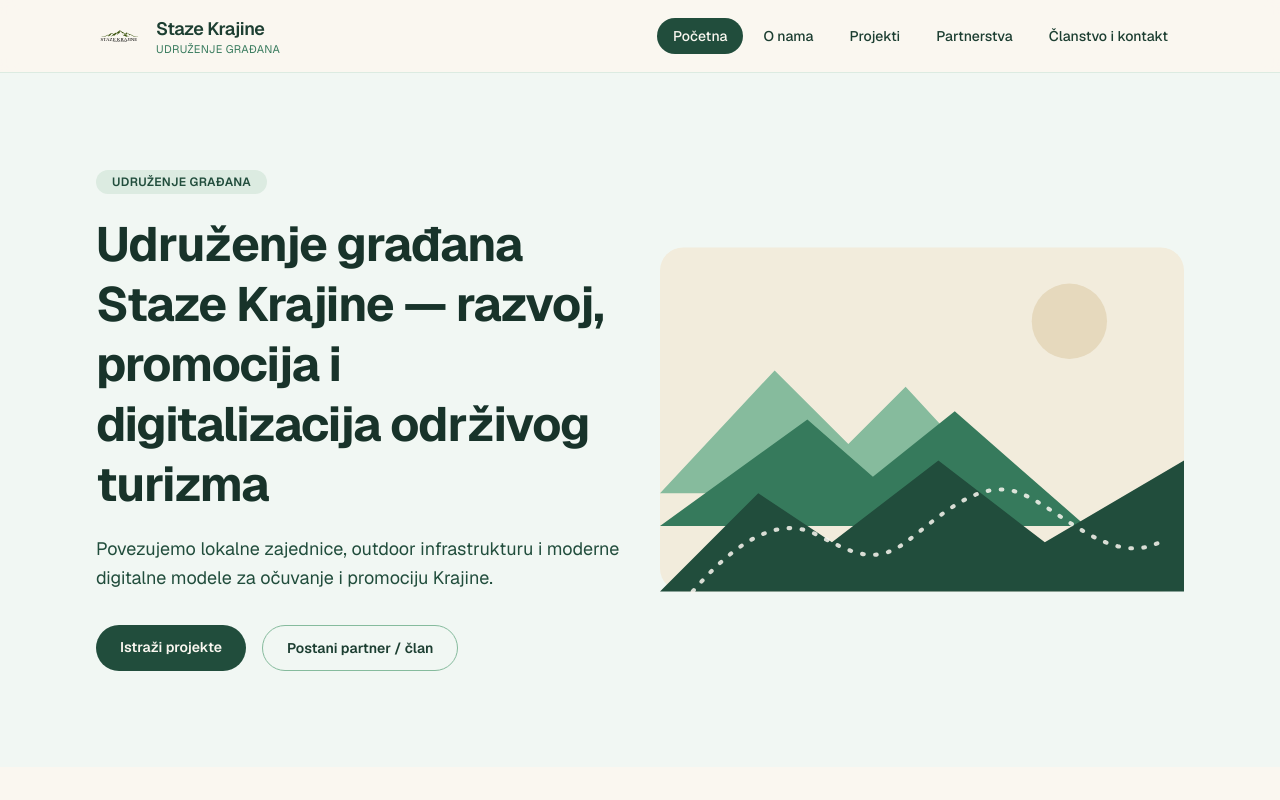
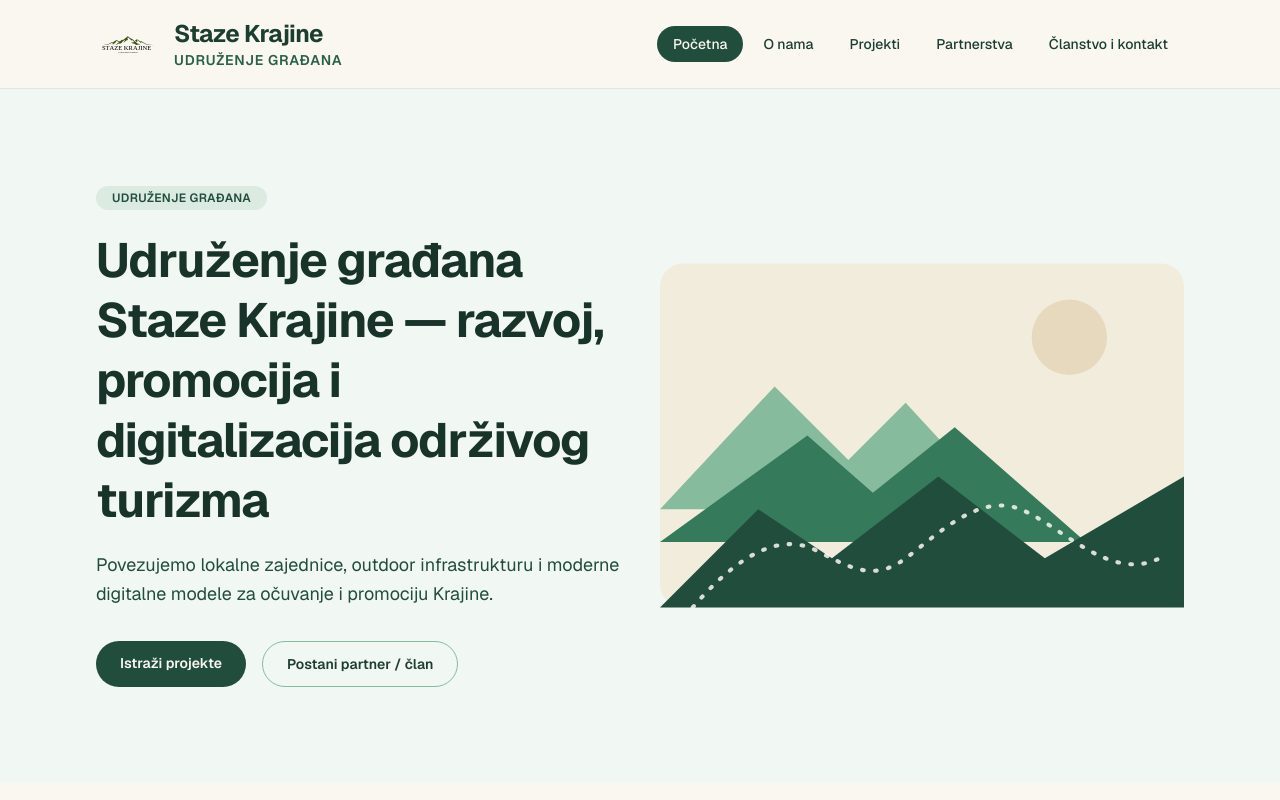
Before and after one commit to KellyVektorAI/stazekrajine-org, a Next.js app: page / in a window 1280 px wide. Shown: the top 800 px of the page. Built offline with nearby package versions, Linux system fonts and the light colour scheme.

Commit message:
Update Logo.tsx

```diff
--- a/components/Logo.tsx
+++ b/components/Logo.tsx
@@ -1,13 +1,13 @@
 import Link from "next/link";
 import Image from "next/image";
 
-export function TrailMark({ className = "h-9 w-9" }: { className?: string }) {
+export function TrailMark({ className = "h-12 w-12" }: { className?: string }) {
   return (
     <Image
       src="/dokumenti/logo.svg"
       alt="Staze Krajine Logo"
-      width={48}
-      height={48}
+      width={64}
+      height={64}
       className={`${className} object-contain`}
       priority
     />
@@ -18,14 +18,14 @@ export function Logo() {
   return (
     <Link
       href="/"
-      className="flex items-center gap-3 text-forest-900 transition-opacity hover:opacity-80"
+      className="flex items-center gap-3.5 text-forest-900 transition-opacity hover:opacity-80"
     >
-      <TrailMark className="h-11 w-11 sm:h-12 sm:w-12" />
+      <TrailMark className="h-14 w-14 sm:h-16 sm:w-16" />
       <span className="flex flex-col leading-tight">
-        <span className="font-semibold tracking-tight text-forest-800 text-base sm:text-lg">
+        <span className="text-lg font-bold tracking-tight text-forest-800 sm:text-2xl">
           Staze Krajine
         </span>
-        <span className="text-[11px] uppercase tracking-wide text-forest-500">
+        <span className="text-xs font-semibold uppercase tracking-wider text-forest-600 sm:text-sm">
           Udruženje građana
         </span>
       </span>
```
